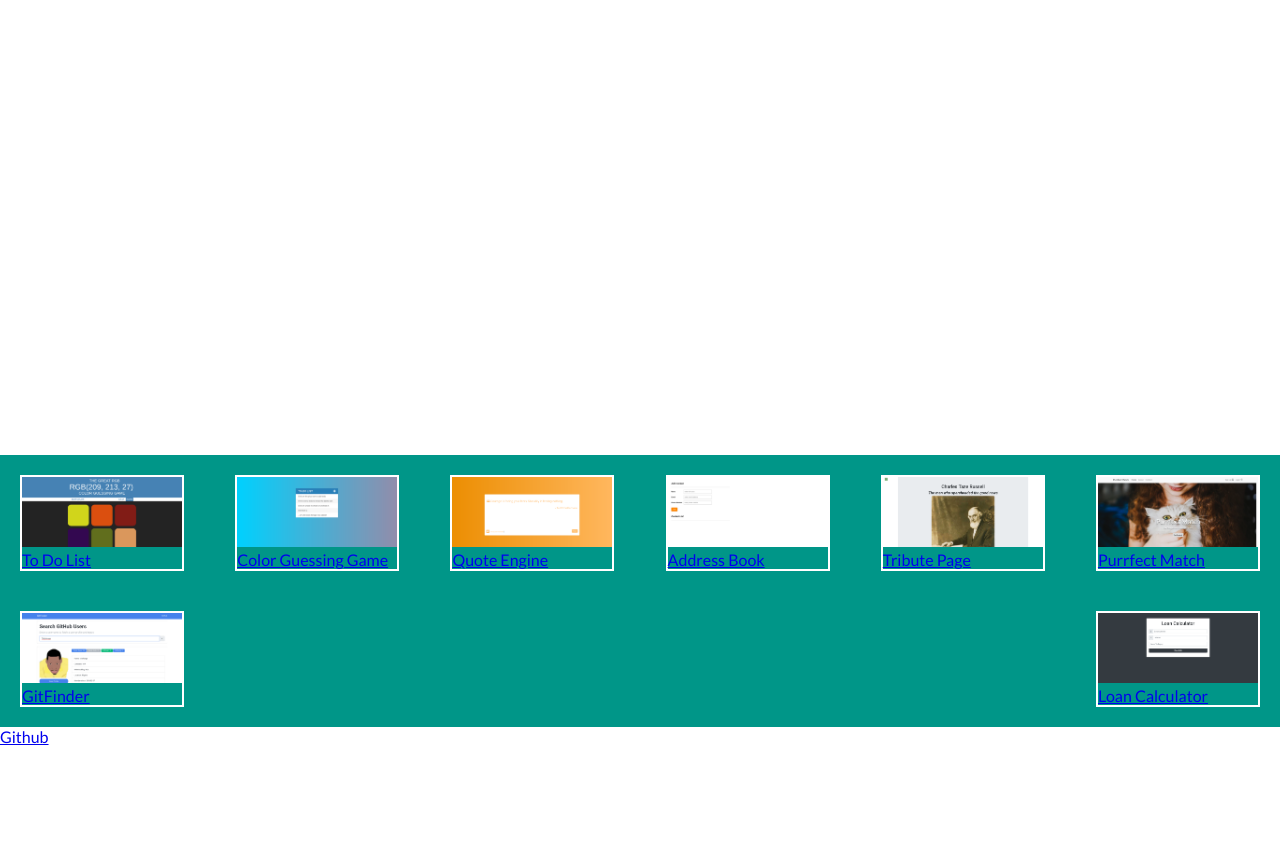
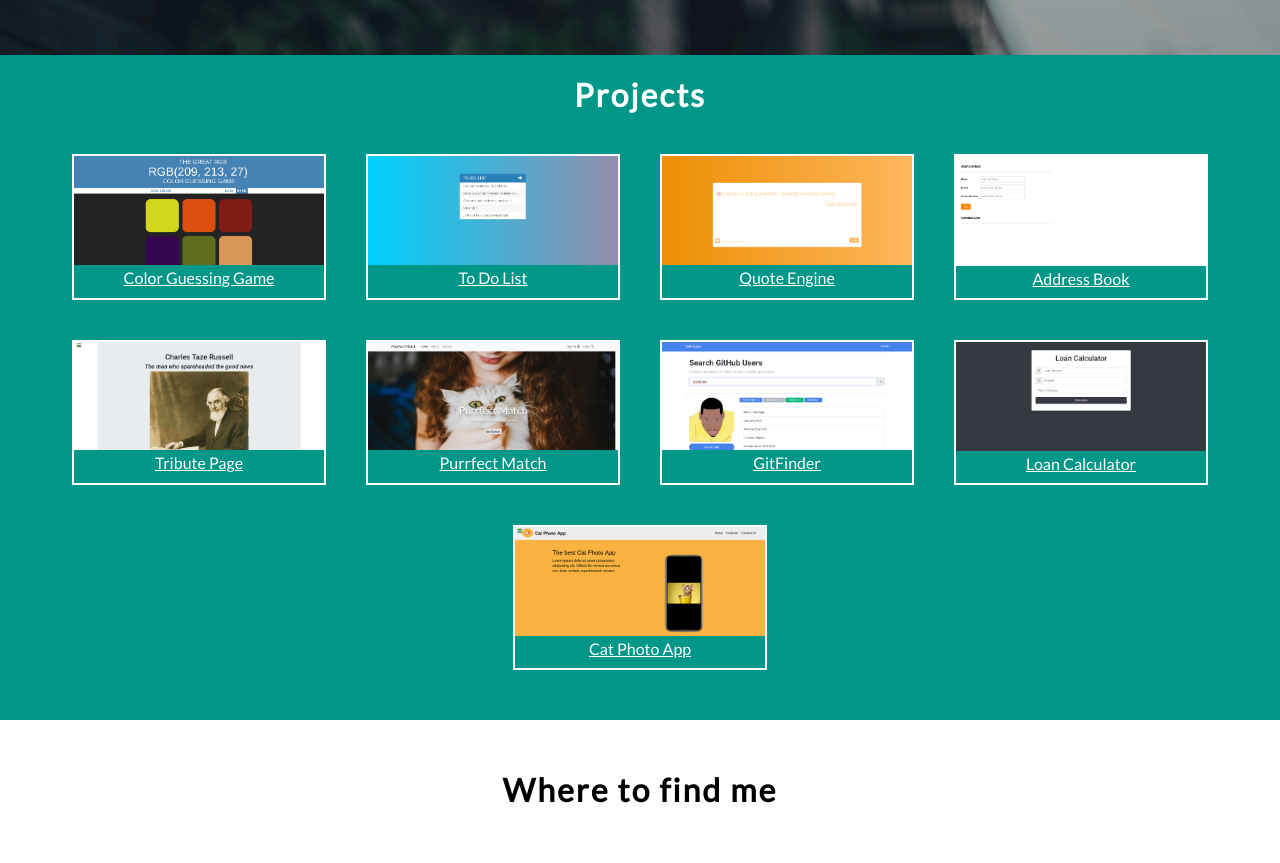
Before and after one commit to Confidence-Okoghenun/Responsive-Web-Design-Projects---Build-a-Personal-Portfolio-Webpage, a plain HTML site: page index.html in a window 1280 px wide. Shown: the part 745-1608 px from the top of the page. Before the commit the page ends 1491 px from the top, so only its background shows below. Drawn offline with Linux system fonts and the light colour scheme.

Commit message:
feat: Completed app and made it responsive

```diff
--- a/index.html
+++ b/index.html
@@ -1,11 +1,14 @@
 <!DOCTYPE html>
 <html lang="en">
   <head>
-    <meta charset="UTF-8">
-    <meta name="viewport" content="width=device-width, initial-scale=1.0">
-    <meta http-equiv="X-UA-Compatible" content="ie=edge">
-    <link href="https://fonts.googleapis.com/css?family=Lato" rel="stylesheet">
-    <link rel="stylesheet" href="stylesheets/css/main.css">
+    <meta charset="UTF-8" />
+    <meta name="viewport" content="width=device-width, initial-scale=1.0" />
+    <meta http-equiv="X-UA-Compatible" content="ie=edge" />
+    <link
+      href="https://fonts.googleapis.com/css?family=Lato"
+      rel="stylesheet"
+    />
+    <link rel="stylesheet" href="stylesheets/css/main.css" />
     <title>Document</title>
   </head>
   <body>
@@ -18,50 +21,135 @@
     </nav>
     <main>
       <section id="welcome-section">
+        <div class="welcome-contents">
           <h1>Hey there!</h1>
           <div>
-                I'm Confidence Okoghenun, a front-end web developer and UX/UI designer, with practical experience in project management, branding strategy, and creative direction; devoted to functional programming and information architecture. I design, build, operate & sometimes rescue full-stack Web applications.
+            I'm Confidence, a front-end web developer and UX/UI designer, with
+            practical experience in project management, branding strategy, and
+            creative direction; devoted to functional programming and
+            information architecture. I design, build, operate & sometimes
+            rescue full-stack Web applications.
+          </div>
         </div>
       </section>
       <section id="projects">
+        <div class="projects-title">Projects</div>
+        <div class="porjects-container">
           <div class="project-tile">
-                <div class="project-tile-image"><img src="image/1.png" alt="To Do List"></div>
-                <div class="project-tile-link"><a href="https://codepen.io/ConfidenceOkoghenun/full/rvYWxQ">To Do List</a></div>
+            <div class="project-tile-image">
+              <img src="image/1.png" alt="The Great RGB Color Guessing Game" />
+            </div>
+            <div class="project-tile-link">
+              <a href="https://codepen.io/ConfidenceOkoghenun/full/aGZKao"
+                >Color Guessing Game</a
+              >
+            </div>
           </div>
           <div class="project-tile">
-                <div class="project-tile-image"><img src="image/2.png" alt="The Great RGB Color Guessing Game"></div>
-                <div class="project-tile-link"><a href="https://codepen.io/ConfidenceOkoghenun/full/aGZKao">Color Guessing Game</a></div>
+            <div class="project-tile-image">
+              <img src="image/2.png" alt="To Do List" />
+            </div>
+            <div class="project-tile-link">
+              <a href="https://codepen.io/ConfidenceOkoghenun/full/rvYWxQ"
+                >To Do List</a
+              >
+            </div>
           </div>
           <div class="project-tile">
-                <div class="project-tile-image"><img src="image/3.png" alt="Quote Engine"></div>
-                <div class="project-tile-link"><a href="https://codepen.io/ConfidenceOkoghenun/full/yjvXjr">Quote Engine</a></div>
+            <div class="project-tile-image">
+              <img src="image/3.png" alt="Quote Engine" />
+            </div>
+            <div class="project-tile-link">
+              <a href="https://codepen.io/ConfidenceOkoghenun/full/yjvXjr"
+                >Quote Engine</a
+              >
+            </div>
+          </div>
+          <div class="project-tile hide-on-moblie">
+            <div class="project-tile-image">
+              <img src="image/4.png" alt="Address Book" />
+            </div>
+            <div class="project-tile-link">
+              <a href="https://codepen.io/ConfidenceOkoghenun/full/MVzgGE"
+                >Address Book</a
+              >
+            </div>
           </div>
           <div class="project-tile">
-                <div class="project-tile-image"><img src="image/4.png" alt="Address Book"></div>
-                <div class="project-tile-link"><a href="https://codepen.io/ConfidenceOkoghenun/full/MVzgGE">Address Book</a></div>
+            <div class="project-tile-image">
+              <img
+                src="image/5.png"
+                alt="Tribute Page of Charles Taze Russell"
+              />
+            </div>
+            <div class="project-tile-link">
+              <a href="https://codepen.io/ConfidenceOkoghenun/full/jZRXpb"
+                >Tribute Page</a
+              >
+            </div>
           </div>
           <div class="project-tile">
-                <div class="project-tile-image"><img src="image/5.png" alt="Tribute Page of Charles Taze Russell"></div>
-                <div class="project-tile-link"><a href="https://codepen.io/ConfidenceOkoghenun/full/jZRXpb">Tribute Page</a></div>
+            <div class="project-tile-image">
+              <img src="image/6.png" alt="Purrfect Match" />
+            </div>
+            <div class="project-tile-link">
+              <a href="https://codepen.io/ConfidenceOkoghenun/full/LdBEzX"
+                >Purrfect Match</a
+              >
+            </div>
           </div>
           <div class="project-tile">
-                <div class="project-tile-image"><img src="image/6.png" alt="Purrfect Match"></div>
-                <div class="project-tile-link"><a href="https://codepen.io/ConfidenceOkoghenun/full/LdBEzX">Purrfect Match</a></div>
+            <div class="project-tile-image">
+              <img src="image/7.png" alt="GitFinder" />
+            </div>
+            <div class="project-tile-link">
+              <a href="https://codepen.io/ConfidenceOkoghenun/full/jpWgXV"
+                >GitFinder</a
+              >
+            </div>
           </div>
           <div class="project-tile">
-                <div class="project-tile-image"><img src="image/7.png" alt="GitFinder"></div>
-                <div class="project-tile-link"><a href="https://codepen.io/ConfidenceOkoghenun/full/jpWgXV">GitFinder</a></div>
+            <div class="project-tile-image">
+              <img src="image/8.png" alt="Loan Calculator" />
+            </div>
+            <div class="project-tile-link">
+              <a href="https://codepen.io/ConfidenceOkoghenun/full/MXQzaY"
+                >Loan Calculator</a
+              >
+            </div>
           </div>
           <div class="project-tile">
-                <div class="project-tile-image"><img src="image/8.png" alt="Loan Calculator"></div>
-                <div class="project-tile-link"><a href="https://codepen.io/ConfidenceOkoghenun/full/MXQzaY">Loan Calculator</a></div>
+            <div class="project-tile-image">
+              <img src="image/9.png" alt="Cat Photo App" />
+            </div>
+            <div class="project-tile-link">
+              <a href="https://codepen.io/ConfidenceOkoghenun/full/BGjrYb"
+                >Cat Photo App</a
+              >
+            </div>
+          </div>
         </div>
       </section>
-        <section id="#contact">
+      <section id="contact">
+        <div class="contact-header">Where to find me</div>
         <div class="contact-me">
-                <div class="contact-me-link"><a href="#" id="profile-link">Github</a></div>
+          <div class="contact-me-link">
+            <a href="https://github.com/Confidence-Okoghenun" target="_blank" id="profile-link"
+              ><img src="image/github.svg" alt="Github"
+            /></a>
+          </div>
+          <div class="contact-me-link">
+            <a href="https://twitter.com/COkoghenun" target="_blank"><img src="image/twitter.png" alt="Twitter"/></a>
+          </div>
+          <div class="contact-me-link">
+            <a href="https://www.linkedin.com/in/confidenceokoghenun" target="_blank"><img src="image/linkedin.svg" alt="LinkedIn"/></a>
+          </div>
         </div>
       </section>
     </main>
+    <footer>
+      <div class="text">Copyright © 2018, All Rights Reserved</div>
+    </footer>
+    <script src="https://cdn.freecodecamp.org/testable-projects-fcc/v1/bundle.js"></script>
   </body>
 </html>
--- a/stylesheets/scss/main.scss
+++ b/stylesheets/scss/main.scss
@@ -12,7 +12,7 @@ body {
       background: #009688;
       justify-content: flex-end;
       li {
-        margin: 10px 20px;
+        margin: 20px 20px;
         list-style-type: none;
         a {
           all: unset;
@@ -23,29 +23,92 @@ body {
   }
   main {
     #welcome-section {
+      background-image: linear-gradient(rgba(0, 0, 0, 0.12), rgba(0, 0, 0, 0.37)), url('/image/cover1.jpg');
+      .welcome-contents {
+        color: white;
         margin: 0 10%;
-      margin-top: 50vh;
         font-size: 1.3em;
-      min-height: 100vh;
+        min-height: 70vh;
+        padding-top: 30vh;
+        @media (max-width: 600px) {
+          font-size: 1.1em;
+          padding-top: 10vh;
+          min-height: 90vh;
+        }
+        h1 {
+          font-size: 3em;
+        }
+        div {
+          font-size: 1.5em;
+        }
+      }
     }
     #projects {
+      background: #009688;
+      .projects-title {
+        color: white;
+        font-size: 2em;
+        padding: 20px 0;
+        font-weight: bold;
+        text-align: center;
+        letter-spacing: 2px;
+      }
+      .porjects-container {
         display: flex;
         flex-wrap: wrap;
-      background: #009688;
-      justify-content: space-between;
+        padding: 0 0 30px;
+        justify-content: center;
+        @media (max-width: 880px) {
+          .hide-on-moblie {
+            display: none;
+          }
+        }
         .project-tile {
           border: 2px solid white;
           margin: 20px;
           &-image {
             img {
-            width: 160px;
+              width: 250px;
             }
           }
           &-link {
+            text-align: center;
+            margin-bottom: 10px;
             a {
+              color: white;
+            }
+          }
+        }
+      }
+    }
+    #contact {
+      margin: 30px 0;
+      min-height: 30vh;
+      .contact-header {
+        font-size: 2em;
+        padding: 20px 0;
+        font-weight: bold;
+        text-align: center;
+        letter-spacing: 2px;
+      }
+      .contact-me {
+        display: flex;
+        margin-top: 40px;
+        justify-content: space-evenly;
+        &-link {
+          a {
+            img {
+              width: 50px;
             }
           }
         }
       }
     }
   }
+  footer {
+    color: white;
+    padding: 20px 0;
+    text-align: center;
+    background: #048e81;
+  }
+}
```
Also changed, not shown: image/9.png (added), image/cover1.jpg (added), image/github.svg (added), image/linkedin.svg (added), image/twitter.png (added), image/twitter.svg (added), stylesheets/css/main.css, 1 other file. Lines whose indentation alone changed are shown as unchanged.
